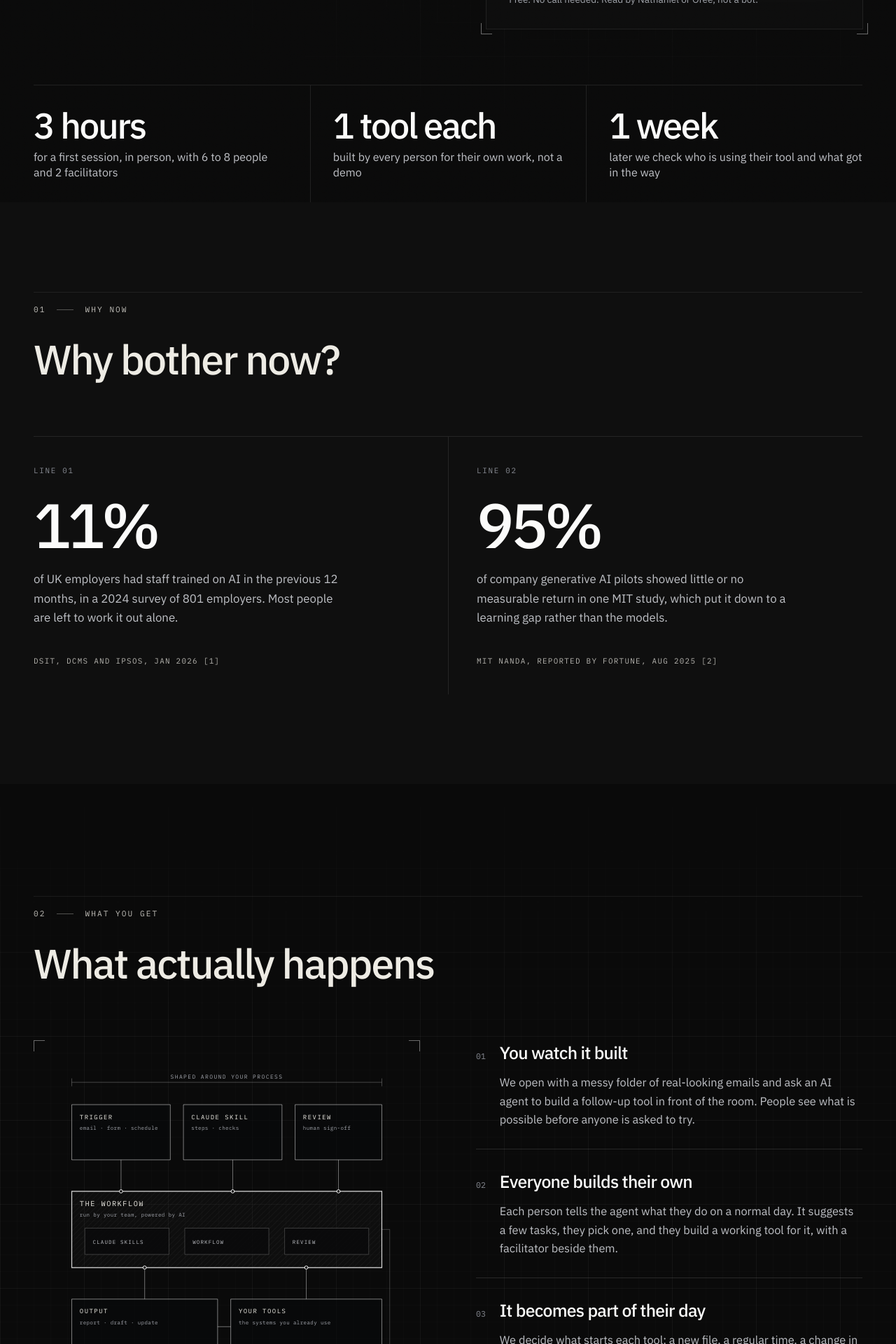
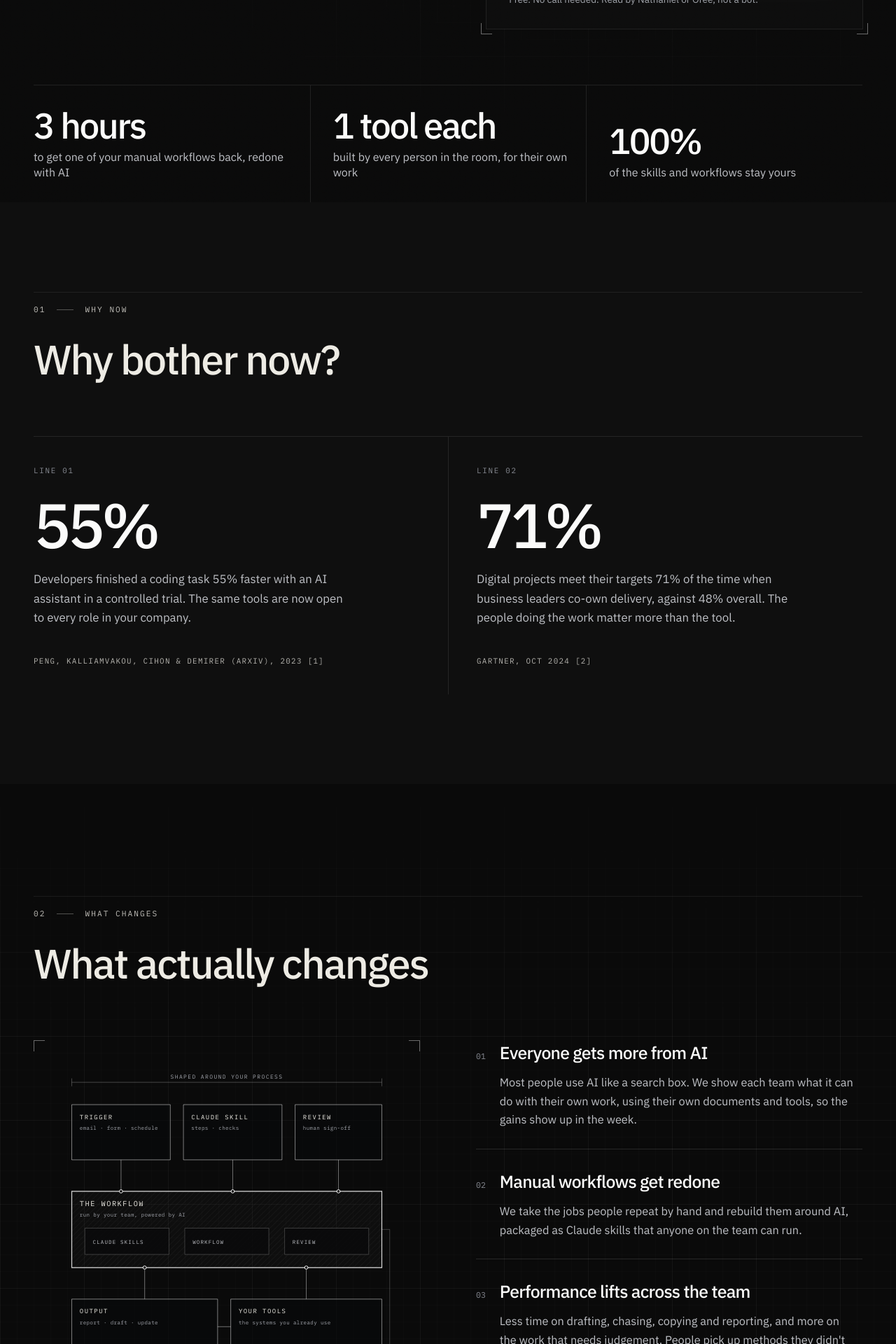
Before and after one commit to Nathaniel-Gate/forta, a Next.js app: page / in a window 1280 px wide. Shown: the part 880-2800 px from the top of the page at 70% size. Built offline with nearby package versions, Linux system fonts and the light colour scheme.

Commit message:
Restore previous site copy; update only course-specific content (workshop agenda, pricing stages, FAQ) to the value proposition

```diff
--- a/src/app/layout.tsx
+++ b/src/app/layout.tsx
@@ -8,11 +8,11 @@ const plexSans = IBM_Plex_Sans({ variable: "--font-plex-sans", subsets: ["latin"
 const plexMono = IBM_Plex_Mono({ variable: "--font-plex-mono", subsets: ["latin"], weight: ["400", "500"], display: "swap" });
 
 export const metadata: Metadata = {
-  title: "Algosoup | AI training where everyone builds something useful",
+  title: "Algosoup | Make your company AI-native",
   description:
-    "Hands-on AI workshops from Algosoup. Every person builds a working tool for their own job, connects it to their day, and leaves knowing how to use it tomorrow.",
+    "Algosoup trains your team to get far more from AI, redoing manual workflows with them, with embedded engineering pods when a build is too big to do alone.",
   openGraph: {
-    title: "Algosoup | AI training where everyone builds something useful",
+    title: "Algosoup | Make your company AI-native",
     description: "Send us one manual workflow and get it back redone with AI, plus the Claude skills to run it, within three hours, free.",
     type: "website",
     locale: "en_GB",
--- a/src/content/faq.ts
+++ b/src/content/faq.ts
@@ -8,36 +8,40 @@ export const faq = {
   cta: "Book a call",
   items: [
     {
-      q: "What actually happens in the session?",
-      a: "We show an AI agent building a tool in front of the room. Then everyone describes their own work, picks one recurring task, and builds a tool for it with the agent. We connect it to their real files, they run it themselves, and everyone shows what they made.",
+      q: "What's the catch with the free workflow rebuild?",
+      a: "There isn't one. It's the quickest way to show you how we think. If it's useful you'll probably want to talk, and if not, you've lost five minutes.",
     },
     {
-      q: "Is this a lecture or a slide deck?",
-      a: "No. It is in person and hands-on. People spend most of the three hours building, with two facilitators in the room.",
+      q: "What does AI-native actually mean?",
+      a: "Everyone in the company uses AI well, in their own work, every day. Jobs get done faster and people spend their time on the parts that need judgement.",
+    },
+    {
+      q: "What are Claude skills?",
+      a: "Reusable instruction packs that teach Claude how your team does a particular job, so anyone can run it the same way each time. We write them with you and your team keeps them.",
+    },
+    {
+      q: "What happens in a workshop?",
+      a: "We show an agent building a tool live. Then everyone describes their own work, picks one recurring task and builds a tool for it, connects it to their real files, and shows what they made. We follow up the next week.",
+    },
+    {
+      q: "Is this an agency or a training course?",
+      a: "Training first. We teach your people by redoing real workflows with them. If a workflow is too big for the team to build, an Algosoup pod can build it while your people learn alongside.",
     },
     {
       q: "Do our people need to code?",
-      a: "No. They describe what they want in plain English and the agent builds it. We help each person keep their first task small enough to finish.",
+      a: "No. Most of the gains come from people who know the work and learn to direct AI well. We choose the first group with you.",
     },
     {
-      q: "What are Claude skills?",
-      a: "A skill is a saved set of instructions that tells the agent how to do something, so anyone can run it the same way each time. We give you a workflow skill that guides each person through choosing and building a task, and you keep it.",
-    },
-    {
-      q: "Will it work on our real files and tools?",
-      a: "Yes, where your IT team has approved the access. Each person brings an example they are allowed to use. If access is blocked on the day, we say clearly what is finished and what still needs connecting, and give the remaining step an owner. We never present a sample as a tool already doing your real work.",
-    },
-    {
-      q: "What happens after the session?",
-      a: "We follow up the next week to find out whether people used their tools and what got in the way. People leave with a short note covering what starts the tool, where results appear, how to stop it and who can help.",
-    },
-    {
-      q: "Is the training just a way to sell engineering?",
-      a: "No. The workshop tool stays useful without any more services. Algosoup builds software for companies, so we will offer a separate conversation about one bigger project, and you can say no.",
+      q: "How fast will we see value?",
+      a: "The free rebuild shows you a reworked workflow in three hours. In a first workshop, everyone leaves with a working tool for their own job.",
     },
     {
       q: "What about security and our IT team?",
-      a: "Everything runs on files and tools your people are allowed to use, and nothing is sent anywhere without a person checking it first. Someone from your IT team helps with access on the day.",
+      a: "Everything runs in your own environment under your controls, and your IT team signs off the approach in the first week.",
+    },
+    {
+      q: "What happens when you leave?",
+      a: "Your team owns the skills, the workflows and the roadmap, and has already changed one without us. Support after that is optional.",
     },
   ],
 };
--- a/src/content/home.ts
+++ b/src/content/home.ts
@@ -14,17 +14,17 @@ import type { SourceId } from "./sources";
 export type Stat = { value: string; label: string; source: SourceId };
 
 export const hero = {
-  eyebrow: "AI training and enablement, London",
-  headline: ["Everyone", "builds with", "AI."],
+  eyebrow: "AI-native transformation, London",
+  headline: ["Make your", "company", "AI-native."],
   subhead:
-    "A hands-on workshop, in person. Each person builds a working tool for their own job, connects it to their day, and leaves knowing how to use it tomorrow. No slide decks. When you want it across more teams, Algosoup's engineers can build and look after it.",
+    "We train your people to use AI properly, so every employee does better work in ways they can't picture yet. When a job is too big for the team, an Algosoup pod can build it alongside them.",
   secondaryCta: { label: "Or book a call with us", intent: "call" as const },
   byline: "Nathaniel Gate and Oree Golan",
   bylineDetail: "Oree built AI agents at HubSpot. Nathaniel works on AI at Moody's.",
   proof: [
-    { value: "3 hours", label: "for a first session, in person, with 6 to 8 people and 2 facilitators" },
-    { value: "1 tool each", label: "built by every person for their own work, not a demo" },
-    { value: "1 week", label: "later we check who is using their tool and what got in the way" },
+    { value: "3 hours", label: "to get one of your manual workflows back, redone with AI" },
+    { value: "1 tool each", label: "built by every person in the room, for their own work" },
+    { value: "100%", label: "of the skills and workflows stay yours" },
   ],
 };
 
@@ -34,52 +34,50 @@ export const whyNow = {
   title: "Why bother now?",
   stats: [
     {
-      value: "11%",
-      label:
-        "of UK employers had staff trained on AI in the previous 12 months, in a 2024 survey of 801 employers. Most people are left to work it out alone.",
-      source: "dsit-ipsos-2026",
+      value: "55%",
+      label: "Developers finished a coding task 55% faster with an AI assistant in a controlled trial. The same tools are now open to every role in your company.",
+      source: "peng-copilot-2023",
     },
     {
-      value: "95%",
-      label:
-        "of company generative AI pilots showed little or no measurable return in one MIT study, which put it down to a learning gap rather than the models.",
-      source: "mit-nanda-2025",
+      value: "71%",
+      label: "Digital projects meet their targets 71% of the time when business leaders co-own delivery, against 48% overall. The people doing the work matter more than the tool.",
+      source: "gartner-digital-2024",
     },
   ] satisfies Stat[],
 };
 
 export const whatWeDo = {
   index: "02",
-  eyebrow: "What you get",
-  title: "What actually happens",
+  eyebrow: "What changes",
+  title: "What actually changes",
   items: [
     {
-      title: "You watch it built",
-      body: "We open with a messy folder of real-looking emails and ask an AI agent to build a follow-up tool in front of the room. People see what is possible before anyone is asked to try.",
+      title: "Everyone gets more from AI",
+      body: "Most people use AI like a search box. We show each team what it can do with their own work, using their own documents and tools, so the gains show up in the week.",
     },
     {
-      title: "Everyone builds their own",
-      body: "Each person tells the agent what they do on a normal day. It suggests a few tasks, they pick one, and they build a working tool for it, with a facilitator beside them.",
+      title: "Manual workflows get redone",
+      body: "We take the jobs people repeat by hand and rebuild them around AI, packaged as Claude skills that anyone on the team can run.",
     },
     {
-      title: "It becomes part of their day",
-      body: "We decide what starts each tool: a new file, a regular time, a change in an app, or a button. They run it themselves, change one rule, and leave with a short note on how to use it tomorrow.",
+      title: "Performance lifts across the team",
+      body: "Less time on drafting, chasing, copying and reporting, and more on the work that needs judgement. People pick up methods they didn't know to ask for.",
     },
     {
-      title: "Engineers when it needs more",
-      body: "If a tool should work across several teams and systems, an Algosoup pod can build and look after it. The workshop tool stays useful without buying anything more.",
+      title: "More hands when you need them",
+      body: "When a workflow is too big for your team to build alone, an Algosoup pod of engineers embeds with you, builds it, and trains your people to run it.",
     },
   ],
-  buildsLabel: "Things people build in the room",
+  buildsLabel: "Workflows teams stop doing by hand",
   builds: [
-    "Follow-up queue from an inbox",
-    "A weekly report that updates itself",
-    "What changed between two lists",
-    "Files sorted into the right folders",
-    "A page showing the latest results",
-    "A printable report",
-    "A 30-second explainer video",
-    "Anything else they do on repeat",
+    "Weekly reporting",
+    "Client onboarding",
+    "Contract review",
+    "Meeting follow-ups",
+    "Invoice chasing",
+    "Candidate screening",
+    "Research briefs",
+    "Data clean-up",
   ],
 };
 
@@ -87,13 +85,13 @@ export const method = {
   index: "03",
   eyebrow: "How it works",
   title: "How a session runs",
-  lede: "A first session is three hours for 6 to 8 people with two facilitators. Each stage hands more of the work to your people.",
+  lede: "A first session is three hours for 6 to 8 people, in person. Each stage hands a bit more of the work to your people.",
   phases: [
     {
       n: "01",
       name: "Watch it built",
       duration: "10 minutes",
-      body: "We show an agent building a tool from a folder of messy emails. Nothing is sent, and the room sees the real build.",
+      body: "We show an agent building a tool from a folder of messy emails, live, so the room sees what is possible.",
       forta: 90,
     },
     {
@@ -107,7 +105,7 @@ export const method = {
       n: "03",
       name: "Make it visible",
       duration: "15 minutes",
-      body: "We show the same results as a simple page, a shareable report or a short video. Each person picks one extra for their own work.",
+      body: "We show the same results as a simple page, a shareable report or a short video, and each person picks one extra.",
       forta: 65,
     },
     {
@@ -121,7 +119,7 @@ export const method = {
       n: "05",
       name: "Show and tell",
       duration: "25 minutes",
-      body: "Everyone shows what they made in about 90 seconds: what they did by hand, what happens now, and when they will use it next.",
+      body: "Everyone shows what they made. We follow up the next week to see who is using it and what got in the way.",
       forta: 5,
     },
   ],
@@ -162,8 +160,8 @@ export const team = {
 
 export const engagement = {
   index: "06",
-  eyebrow: "Working with us",
-  title: "How we work with you",
+  eyebrow: "Pricing",
+  title: "What it costs",
   stages: [
     {
       name: "Free workflow rebuild",
@@ -173,7 +171,7 @@ export const engagement = {
     {
       name: "First workshop",
       shape: "3 hours, 6 to 8 people",
-      body: "The session above, in person, with a follow-up the next week. Fixed price, agreed with you after a short call.",
+      body: "In person, hands-on: everyone builds a tool for their own work and leaves knowing how to use it. Fixed price, agreed after a short call.",
     },
     {
       name: "A few days with your team",
@@ -183,10 +181,10 @@ export const engagement = {
     {
       name: "Algosoup pod",
       shape: "Scoped per project",
-      body: "For something bigger than a workshop tool, engineers work inside your business to build it and look after it. Separate from training, and only if you want it.",
+      body: "For workflows too big to build in-house, engineers embed with your team, build it, and hand over to the people we've trained. Separate from training, and only if you want it.",
     },
   ],
-  note: "Training and engineering are separate. The workshop tools stay useful without more services, and we will tell you plainly if a bigger build would help.",
+  note: "The workshop tools stay useful without buying anything more. A pod can be brought in whenever a build outgrows the team.",
 };
 
 export const closing = {
--- a/src/content/navigation.ts
+++ b/src/content/navigation.ts
@@ -2,7 +2,7 @@
 
 export const brand = {
   name: "Algosoup",
-  descriptor: "AI training and enablement",
+  descriptor: "Helping companies become AI-native",
   location: "London, United Kingdom",
 };
 
@@ -16,7 +16,7 @@ export const navLinks = [
 export const navCta = { label: "Free workflow rebuild", href: "/#stack" };
 
 export const footer = {
-  statement: "Algosoup teaches teams to build with AI.",
+  statement: "Algosoup makes companies AI-native.",
   columns: [
     {
       title: "Explore",
--- a/src/content/sources.ts
+++ b/src/content/sources.ts
@@ -15,27 +15,27 @@ export type Source = {
   note?: string;
 };
 
-export type SourceId = "dsit-ipsos-2026" | "mit-nanda-2025";
+export type SourceId = "peng-copilot-2023" | "gartner-digital-2024";
 
 export const sources: Source[] = [
   {
-    id: "dsit-ipsos-2026",
-    publisher: "DSIT, DCMS and Ipsos",
-    title: "UK employer survey on skills for artificial intelligence",
-    year: "Jan 2026",
-    url: "https://www.gov.uk/government/publications/uk-employer-survey-on-skills-for-artificial-intelligence",
-    finding: "11% of employers had staff undertake training on AI in the last 12 months.",
-    note: "Survey of 801 UK employers, fieldwork 19 March to 7 June 2024, excluding sole traders and the public sector. It measures employers, not individual workers.",
+    id: "peng-copilot-2023",
+    publisher: "Peng, Kalliamvakou, Cihon & Demirer (arXiv)",
+    title: "The Impact of AI on Developer Productivity: Evidence from GitHub Copilot",
+    year: "2023",
+    url: "https://arxiv.org/abs/2302.06590",
+    finding: "In a randomised controlled trial, developers with an AI pair programmer completed a task 55.8% faster.",
+    note: "A single, well-defined coding task. We cite it as direction of travel, not a universal multiplier.",
   },
   {
-    id: "mit-nanda-2025",
-    publisher: "MIT NANDA, reported by Fortune",
-    title: "MIT report: 95% of generative AI pilots at companies are failing",
-    year: "Aug 2025",
-    url: "https://fortune.com/2025/08/18/mit-report-95-percent-generative-ai-pilots-at-companies-failing-cfo/",
+    id: "gartner-digital-2024",
+    publisher: "Gartner",
+    title: "Only 48% of Digital Initiatives Meet or Exceed Their Business Outcome Targets",
+    year: "Oct 2024",
+    url: "https://www.gartner.com/en/newsroom/press-releases/2024-10-22-gartner-survey-reveals-that-only-48-percent-of-digital-initiatives-meet-or-exceed-their-business-outcome-targets",
     finding:
-      "About 95% of company generative AI pilots showed little or no measurable return. The report, The GenAI Divide: State of AI in Business 2025, attributes this to a learning gap and poor integration rather than model quality.",
-    note: "A single study based on 150 interviews, a survey of 350 employees and 300 public deployments. It measures pilots failing to deliver returns, which is narrower than AI failing.",
+      "48% of digital initiatives meet their outcome targets. Where business leaders co-own delivery with IT, the rate rises to 71%.",
+    note: "Survey of 3,186 CIOs and technology executives in 88 countries.",
   },
 ];
 
```
